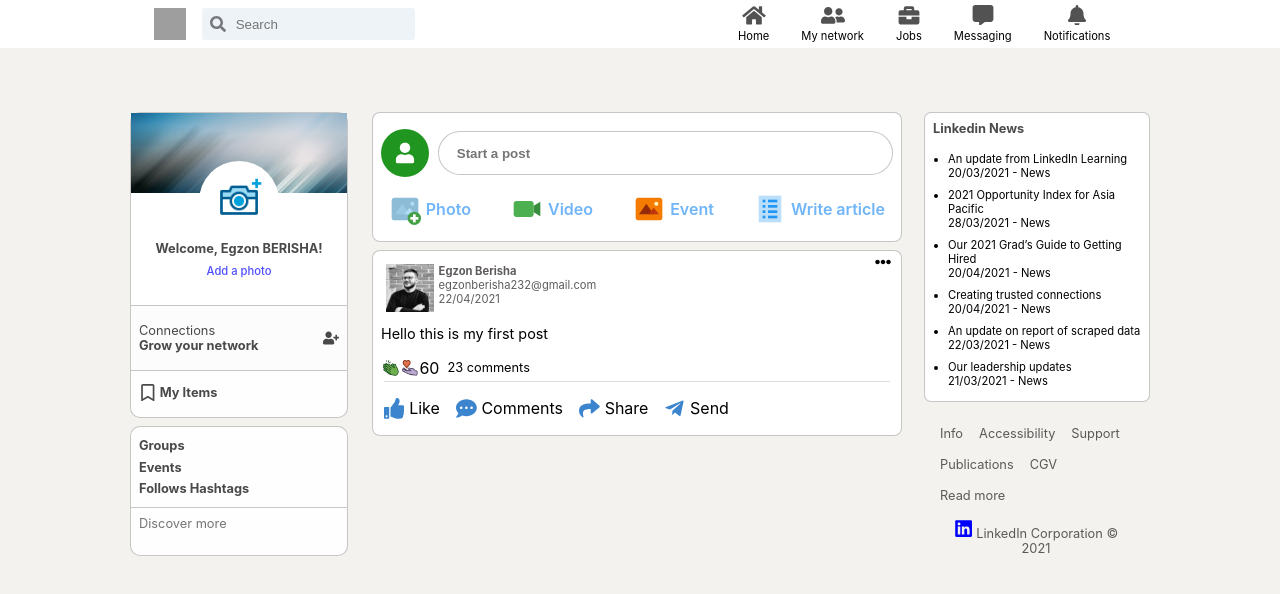
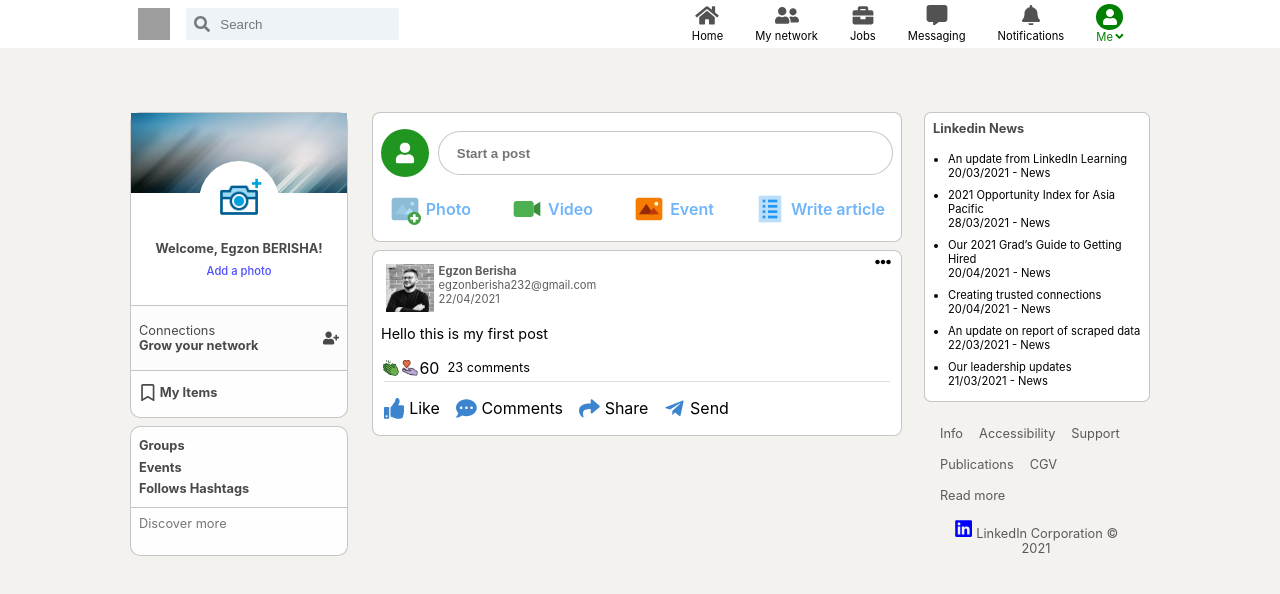
Before and after one commit to deveb2020/linkedin_clone, a React (Create React App) app: page /Homepage in a window 1280 px wide. Shown: the top 594 px of the page. Built offline with nearby package versions, Linux system fonts and the light colour scheme; no server answers; sample sign-in values are in the browser's storage; grey boxes are pictures that could not be loaded.

Commit message:
Authentication system integrated

```diff
--- a/package.json
+++ b/package.json
@@ -6,9 +6,11 @@
     "@testing-library/jest-dom": "^5.11.4",
     "@testing-library/react": "^11.1.0",
     "@testing-library/user-event": "^12.1.10",
+    "firebase": "^8.7.1",
     "react": "^17.0.2",
     "react-dom": "^17.0.2",
     "react-icons": "^4.2.0",
+    "react-redux": "^7.2.4",
     "react-router-dom": "^5.2.0",
     "react-scripts": "4.0.3",
     "web-vitals": "^1.0.1"
--- a/src/Components/App.jsx
+++ b/src/Components/App.jsx
@@ -1,10 +1,7 @@
 import '../Style/App.css';
-import CreatePost from './CreatePost';
-import Header from './Header';
 import LoginPage from './LoginPage';
-import NewsFeed from './NewsFeed';
-import Profil from './Profil';
 import { BrowserRouter as Router,Switch,Route } from "react-router-dom";
+import Homepage from './Homepage';
 
 
 function App() {
@@ -16,12 +13,7 @@
                     <LoginPage/>
                 </Route>
                 <Route exact path="/Homepage">
-                    <Header/>
-                    <main>
-                    <Profil/>
-                    <CreatePost/>
-                    <NewsFeed/>
-                    </main>
+                    <Homepage/>
                 </Route>
             </Switch>
         </Router>
--- a/src/Components/Header.jsx
+++ b/src/Components/Header.jsx
@@ -5,11 +5,16 @@
 import { FaBell } from "react-icons/fa";
 import { FaCommentAlt } from "react-icons/fa";
 import { FaSearch } from "react-icons/fa";
+import { FaAngleDown } from "react-icons/fa";
 import LinkedinICon from "../Images/linkedin_icon_logo.png"
+import { FaUser } from "react-icons/fa";
+import { auth } from '../Firebase/FirebaseConfig';
 
 
 
 const Header = () => {
+
+
     return (
         <header>
             <div className="left_elements">
@@ -22,6 +27,11 @@
                 <div className="icons_wrapper"><FaBriefcase/><p>Jobs</p></div>
                 <div className="icons_wrapper"><FaCommentAlt/><p>Messaging</p></div>
                 <div className="icons_wrapper"><FaBell/><p>Notifications</p></div>
+                <div className="icons_wrapper profil_log_out">
+                    <div className="logout_icon"><FaUser/></div>
+                    <p>Me <FaAngleDown/></p>
+                    <button onClick={() => auth.signOut()}>Log out</button>
+                </div>
             </div>
         </header>
     )
--- /dev/null
+++ b/src/Components/Homepage.jsx
@@ -0,0 +1,27 @@
+import CreatePost from './CreatePost';
+import Header from './Header';
+import NewsFeed from './NewsFeed';
+import Profil from './Profil';
+import { useSelector } from 'react-redux';
+import { Redirect } from "react-router-dom";
+
+
+const Homepage = () => {
+
+    const IsLogedIn = useSelector(state => state.logInStatus)
+
+    if (!IsLogedIn) { return <Redirect to="/" /> }
+
+    return (
+        <>
+            <Header/>
+            <main>
+                <Profil/>
+                <CreatePost/>
+                <NewsFeed/>
+            </main>
+        </>
+    )
+}
+
+export default Homepage
--- a/src/Components/LoginPage.jsx
+++ b/src/Components/LoginPage.jsx
@@ -2,11 +2,34 @@
 import LoginCover from "../Images/linkedin_login_cover.png"
 import Google from "../Images/google.png"
 import '../Style/LoginPage.css'
-import { Link } from "react-router-dom";
-
+import { signInWithGoogle } from '../Firebase/FirebaseConfig';
+import { auth } from '../Firebase/FirebaseConfig';
+import { useEffect } from "react";
+import { Redirect } from "react-router-dom";
+import { useDispatch, useSelector } from 'react-redux'
 
 
 const LoginPage = () => {
+
+    const dispatch = useDispatch()
+    const IsLogedIn = useSelector(state => state.logInStatus)
+
+    /*
+        Every time there is a change in Login status ( user is LogedIN or LogedOUT) we make this condition
+        *If there is a user we set the state of LoginStatus to true in the redux
+        !If there is no user we set to false the state of LoginStatus in the redux
+    */
+    useEffect(() => {
+        auth.onAuthStateChanged( user => {
+            if (user) { dispatch({type: 'USER_IS_AUTH', LoginStatus: true}) }
+            else { dispatch({type: 'USER_IS_AUTH', LoginStatus: false}) }
+        })
+    }, [dispatch])
+
+    // If the user is loged in we redirect him to the homepage else he stays in the Login Page
+    if (IsLogedIn) { return <Redirect to="/Homepage" /> }
+
+
     return (
         <div className="login_page">
             <nav>
@@ -19,7 +42,7 @@
             <main>
                 <div>
                     <h2>Welcome to your professional community</h2>
-                    <Link to="/Homepage"><img src={Google} alt="Sign in with google" /> Sign in with Google </Link>
+                    <button onClick={signInWithGoogle}><img src={Google} alt="Sign in with google" /> Sign in with Google </button>
                 </div>
                 <img src={LoginCover} alt="Working place" />
             </main>
--- /dev/null
+++ b/src/Firebase/FirebaseConfig.js
@@ -0,0 +1,24 @@
+import firebase from "firebase/app"
+import 'firebase/firestore'
+import "firebase/auth";
+
+
+// Your web app's Firebase configuration
+var firebaseConfig = {
+    apiKey: "AIzaSyD792-juw2jZw0KiwIvM8SNglKsIhzjRSc",
+    authDomain: "linkedin-clone-project-e13c0.firebaseapp.com",
+    projectId: "linkedin-clone-project-e13c0",
+    storageBucket: "linkedin-clone-project-e13c0.appspot.com",
+    messagingSenderId: "795323203429",
+    appId: "1:795323203429:web:fa557d910fcdd7efe12b8c"
+};
+
+firebase.initializeApp(firebaseConfig);
+
+export const auth = firebase.auth();
+
+const provider = new firebase.auth.GoogleAuthProvider();
+provider.setCustomParameters({ prompt: 'select_account' });
+export const signInWithGoogle = () => auth.signInWithPopup(provider);
+
+export default firebase;
--- /dev/null
+++ b/src/Redux/rootReducer.js
@@ -0,0 +1,20 @@
+// We must have a initial State
+const initialState = {
+    logInStatus: false
+}
+
+function rootReducers(state = initialState, action) {
+    switch(action.type) {
+
+        case 'USER_IS_AUTH' :
+            return {
+                ...state,
+                logInStatus: action.LoginStatus
+            }
+
+        default:
+            return state
+    }
+}
+
+export default rootReducers
--- a/src/Style/Header.css
+++ b/src/Style/Header.css
@@ -57,3 +57,52 @@
     padding: 0.5rem;
     color: rgba(0, 0, 0, 0.5);
 }
+
+.logout_icon {
+    background: green;
+    border-radius: 50%;
+    height: 1.6rem;
+    width: 1.7rem;
+    position: relative;
+}
+
+.logout_icon>svg {
+    position: absolute;
+    top: 50%;
+    left: 50%;
+    transform: translate(-50%, -50%);
+    color: white;
+}
+
+.profil_log_out {
+    position: relative;
+}
+
+.profil_log_out>p {
+    display: flex;
+    align-items: center;
+    color: green;
+}
+
+.profil_log_out>p>svg {
+    font-size: 0.8rem;
+    color: green;
+}
+
+.profil_log_out>button {
+    position: absolute;
+    width: 5rem;
+    padding: 0.3rem 0.8rem;
+    right: -1.7rem;
+    bottom: -1.6rem;
+    border-radius: 5px;
+    border: 1px solid rgba(233, 18, 18, 0.486);
+    background: rgba(233, 18, 18, 0.486);
+    color: white;
+    cursor: pointer;
+    visibility: hidden;
+}
+
+.profil_log_out:hover button {
+    visibility: visible;
+}
--- a/src/Style/LoginPage.css
+++ b/src/Style/LoginPage.css
@@ -44,12 +44,12 @@
     font-weight: 350;
 }
 
-main>div>a>img {
+main>div>button>img {
     width: 1.5rem;
     margin-right: 0.3rem;
 }
 
-main>div>a {
+main>div>button {
     padding: 1rem 7rem;
     border-radius: 20px;
     border: 1px solid rgba(128, 128, 128, 0.301);
@@ -62,7 +62,7 @@
     color: rgba(48, 47, 47, 0.767);
 }
 
-main>div>a:hover {
+main>div>button:hover {
     background: rgba(187, 185, 185, 0.192);
 }
 
@@ -77,7 +77,3 @@
     background: rgba(15, 123, 224, 0.082);
     cursor: pointer;
 }
-
-main>div>a {
-    text-decoration: none;
-}
--- a/src/index.js
+++ b/src/index.js
@@ -2,10 +2,19 @@
 import ReactDOM from 'react-dom';
 import './Style/index.css';
 import App from './Components/App';
+import { createStore } from "redux"
+import rootReducers from './Redux/rootReducer'
+import { Provider } from 'react-redux'
+
+
+const store = createStore( rootReducers, window.__REDUX_DEVTOOLS_EXTENSION__ && window.__REDUX_DEVTOOLS_EXTENSION__() )
+
 
 ReactDOM.render(
   <React.StrictMode>
-    <App />
+    <Provider store={store}>
+      <App />
+    </Provider>
   </React.StrictMode>,
   document.getElementById('root')
 );
```
Also changed, not shown: 2 other files (tests, documents, lock files or other folders).
